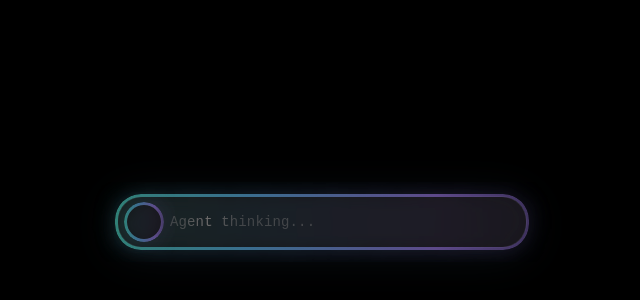
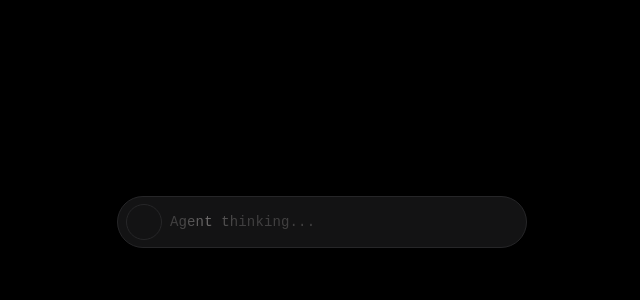
Before and after one commit to mattjss/AI-Orb, a Next.js app: page / in a window 1280 px wide. Shown: the part 278-578 px from the top of the page, without its empty margins (318-958 px from the left). Built offline with nearby package versions, Linux system fonts and the light colour scheme.

Commit message:
revert: remove aurora glow and related styles
Restore plain static borders, remove SVG filter, aurora classes, and keyframes.

Co-authored-by: matt silverman <14959052+mattjss@users.noreply.github.com>

```diff
--- a/src/app/globals.css
+++ b/src/app/globals.css
@@ -9,99 +9,9 @@
   }
 }
 
-@keyframes aurora-flow {
-  0% {
-    background-position: 0% 50%;
-  }
-  50% {
-    background-position: 100% 50%;
-  }
-  100% {
-    background-position: 0% 50%;
-  }
-}
-
-@keyframes aurora-flare {
-  0% {
-    opacity: 0.5;
-    transform: scale(1);
-  }
-  33% {
-    opacity: 0.7;
-    transform: scale(1.02);
-  }
-  66% {
-    opacity: 0.45;
-    transform: scale(0.98);
-  }
-  100% {
-    opacity: 0.5;
-    transform: scale(1);
-  }
-}
-
 body {
   margin: 0;
   min-height: 100vh;
-}
-
-/* Aurora glow border effect for pill and orb frame */
-.aurora-border {
-  position: relative;
-}
-
-.aurora-border::before {
-  content: "";
-  position: absolute;
-  inset: -3px;
-  border-radius: inherit;
-  padding: 3px;
-  background: linear-gradient(
-    90deg,
-    transparent 0%,
-    #3b6e8f 20%,
-    #5e4a8a 35%,
-    #2d8a6e 50%,
-    #3b6e8f 65%,
-    #5e4a8a 80%,
-    transparent 100%
-  );
-  background-size: 300% 100%;
-  -webkit-mask: linear-gradient(#fff 0 0) content-box, linear-gradient(#fff 0 0);
-  -webkit-mask-composite: xor;
-  mask: linear-gradient(#fff 0 0) content-box, linear-gradient(#fff 0 0);
-  mask-composite: exclude;
-  animation: aurora-flow 6s ease-in-out infinite;
-  pointer-events: none;
-  z-index: -1;
-}
-
-.aurora-border::after {
-  content: "";
-  position: absolute;
-  inset: -8px;
-  border-radius: inherit;
-  background: linear-gradient(
-    90deg,
-    transparent 0%,
-    rgba(59, 110, 143, 0.3) 20%,
-    rgba(94, 74, 138, 0.3) 35%,
-    rgba(45, 138, 110, 0.3) 50%,
-    rgba(59, 110, 143, 0.3) 65%,
-    rgba(94, 74, 138, 0.3) 80%,
-    transparent 100%
-  );
-  background-size: 300% 100%;
-  filter: blur(10px) url(#aurora-fbm);
-  animation: aurora-flow 6s ease-in-out infinite, aurora-flare 4s ease-in-out infinite;
-  pointer-events: none;
-  z-index: -1;
-}
-
-/* Drop shadow behind the entire UI */
-.aurora-shadow {
-  filter: drop-shadow(0 4px 20px rgba(59, 110, 143, 0.15))
-          drop-shadow(0 2px 8px rgba(94, 74, 138, 0.1));
 }
 
 /* Orb frame: keep circle shape and border visible */
--- a/src/app/page.tsx
+++ b/src/app/page.tsx
@@ -56,29 +56,7 @@ export default function Home() {
           flexShrink: 0,
         }}
       >
-        {/* SVG filter for fBm turbulence on the aurora glow */}
-        <svg width="0" height="0" style={{ position: "absolute" }}>
-          <defs>
-            <filter id="aurora-fbm">
-              <feTurbulence
-                type="fractalNoise"
-                baseFrequency="0.03"
-                numOctaves="3"
-                seed="2"
-                result="noise"
-              />
-              <feDisplacementMap
-                in="SourceGraphic"
-                in2="noise"
-                scale="6"
-                xChannelSelector="R"
-                yChannelSelector="G"
-              />
-            </filter>
-          </defs>
-        </svg>
         <div
-          className="aurora-border aurora-shadow"
           style={{
             width: 410,
             minWidth: 410,
@@ -93,12 +71,10 @@ export default function Home() {
             paddingTop: 8,
             paddingBottom: 8,
             overflow: "visible",
-            zIndex: 0,
           }}
         >
           {/* Orb frame: outer border ring */}
           <div
-            className="aurora-border"
             style={{
               width: 36,
               height: 36,
@@ -110,7 +86,6 @@ export default function Home() {
               border: "1px solid #262628",
               background: "#131314",
               boxSizing: "border-box",
-              zIndex: 0,
             }}
           >
             {/* Inner mask: clips the orb so fuzzy edges hide behind the border */}
```
